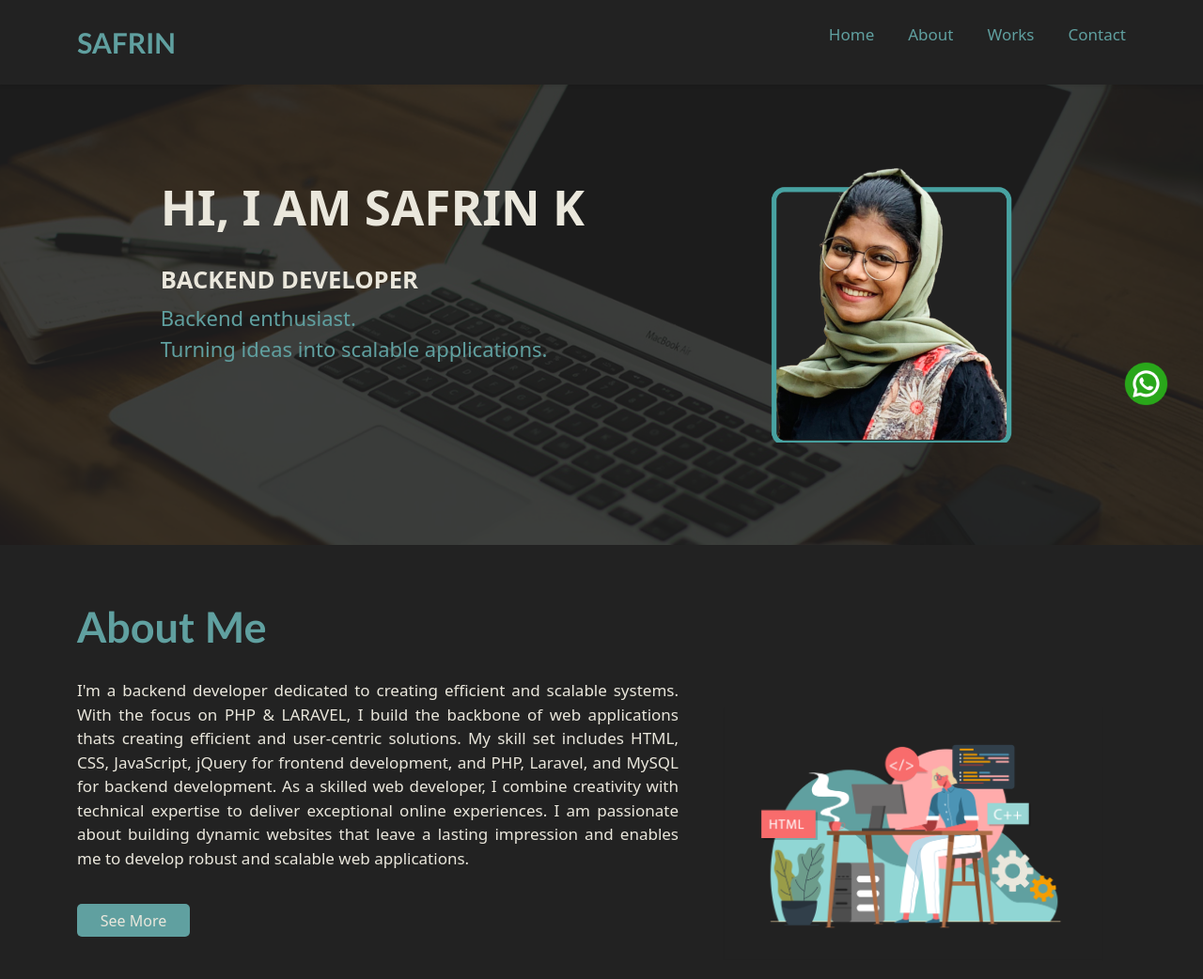
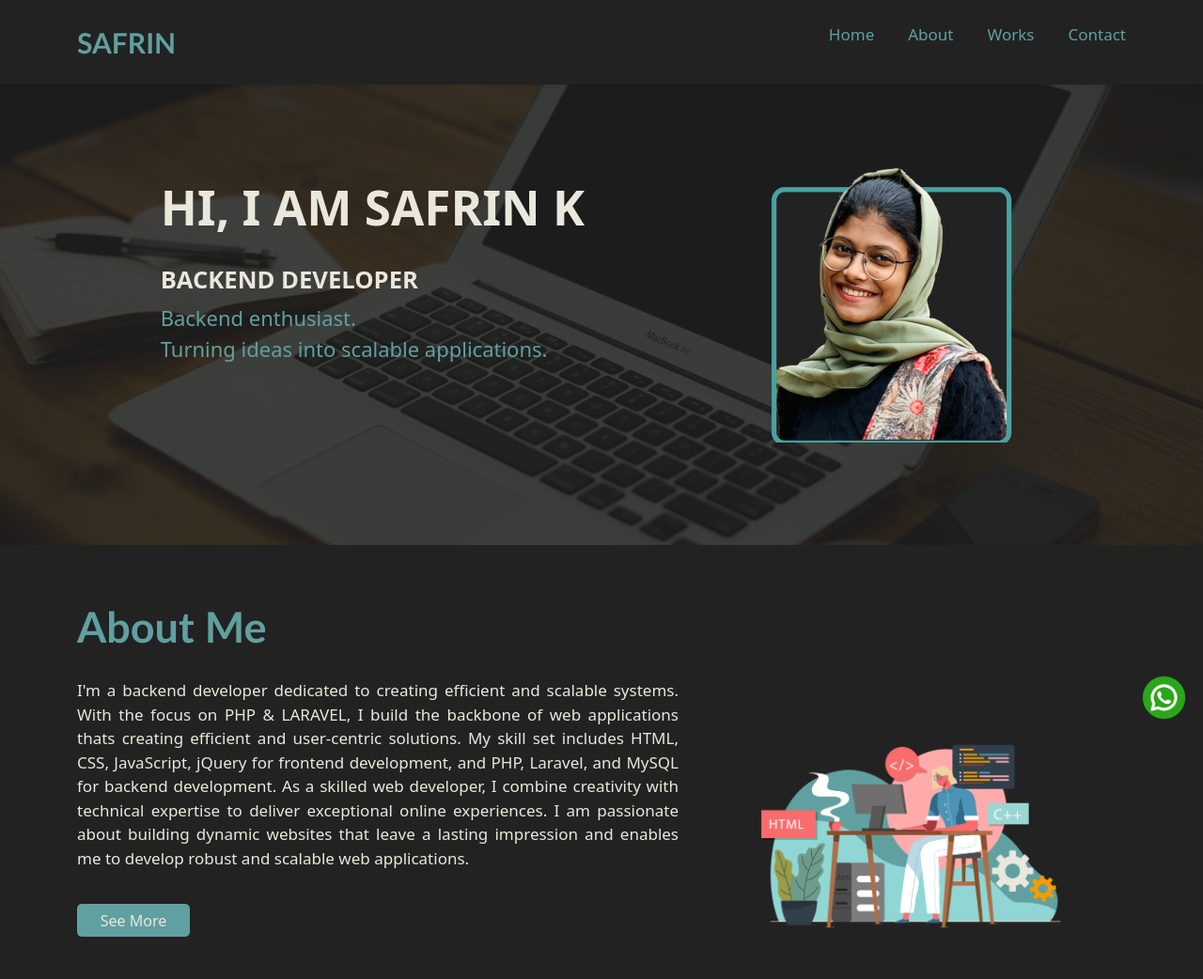
Before and after one commit to safrinsaaf/safrink, a plain HTML site: page index.html in a window 1280 px wide. Shown: the top 1042 px of the page at 94% size. Drawn offline with nearby package versions, Linux system fonts and the light colour scheme.

Commit message:
Update style.css

```diff
--- a/assets/style.css
+++ b/assets/style.css
@@ -162,11 +162,11 @@ header{
     max-width: 310px;
     top: -420px;
 }
-.sec1 a .whatsapp{
-    position: relative;
-    top: -103%;
+.whatsapp{
+    position: fixed;
+    top: 90%;
     float: right;
-    left: -3%;
+    left: 95%;
     width: 45px;
     animation: wtspanim infinite 2s linear;
 
```
